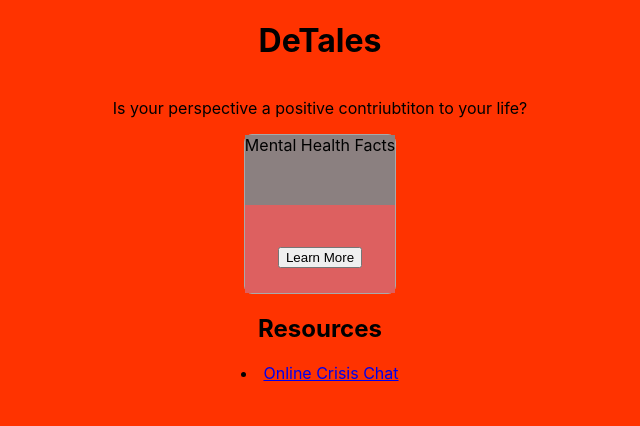
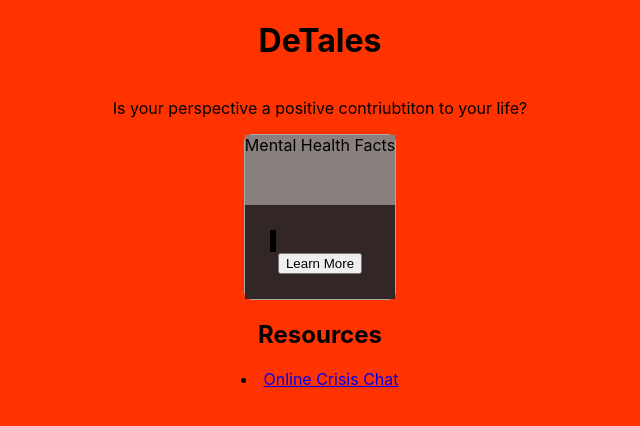
Before and after one commit to Naleem1/detales-app, a React (Create React App) app: page / in a window 1280 px wide. Shown: the top 426 px of the page, without its empty margins (320-960 px from the left). Built offline with nearby package versions, Linux system fonts and the light colour scheme; no server answers.

Commit message:
css update

```diff
--- a/src/App.css
+++ b/src/App.css
@@ -8,10 +8,14 @@
   align-items: center;
 
 }
-.p{
-  font-size: 80px
+
+.quote_text {
+color: rgb(214, 55, 55);
 }
 
+.p{
+  font-size: 80px;
+}
 
 .card {
   display: flex;
@@ -32,9 +36,16 @@
 
 .card_content {
   flex: 1;
-  background-color: rgb(221, 96, 96);
+  background-color: rgb(51, 38, 38);
   text-emphasis-color: white;
   padding: 25px;
+}
+
+.quote_container {
+  height: fit-content;
+  width: fit-content;
+  border-style: solid;
+  padding: 0%;
 }
 
 ul{
--- a/src/App.js
+++ b/src/App.js
@@ -1,6 +1,7 @@
 import './App.css'
 import React, {useEffect, useState} from 'react';
 import Card from './components/Card'
+
 
 const mhFacts = [
 
@@ -10,6 +11,20 @@ const mhFacts = [
 
   'STIGMA SURROUNDING MENTAL HEALTH REMAINS ONE OF ITS BIGGEST BARRIERS'
 ]
+
+const initialState = {count: 0}
+
+function counter(state, action) {
+  switch (action.count) {
+    case 'increment':
+      return {count: state.count + 1};
+    case 'decrement':
+      return {count: state.count - 1};
+    default:
+      throw new Error()
+  }
+}
+
 
 function App() {
 
@@ -25,6 +40,7 @@ function App() {
       function getNewQuote(){
          fetch(URL).then((res) => res.json()).then((res) => {
       setQuote(res[0].quote)
+      counter()
 
     })
     .catch((err) => {
@@ -69,4 +85,4 @@ function App() {
 
   }
 
-  export default App;
+  export default App
--- a/src/components/Card.jsx
+++ b/src/components/Card.jsx
@@ -12,12 +12,16 @@ function Card(props) {
 
                 </div>
 
-                 <div className='card_content'>
-                <p>{props.content}</p>
+                 <div className = 'card_content'>
+
+                    <div className = 'quote_container'>
+                    <p className = 'quote_text'>{props.content}</p>
+                    </div>
 
                 <button onClick={props.getQuote}>Learn More</button>
 
                 </div>
+
 
 
 
```
